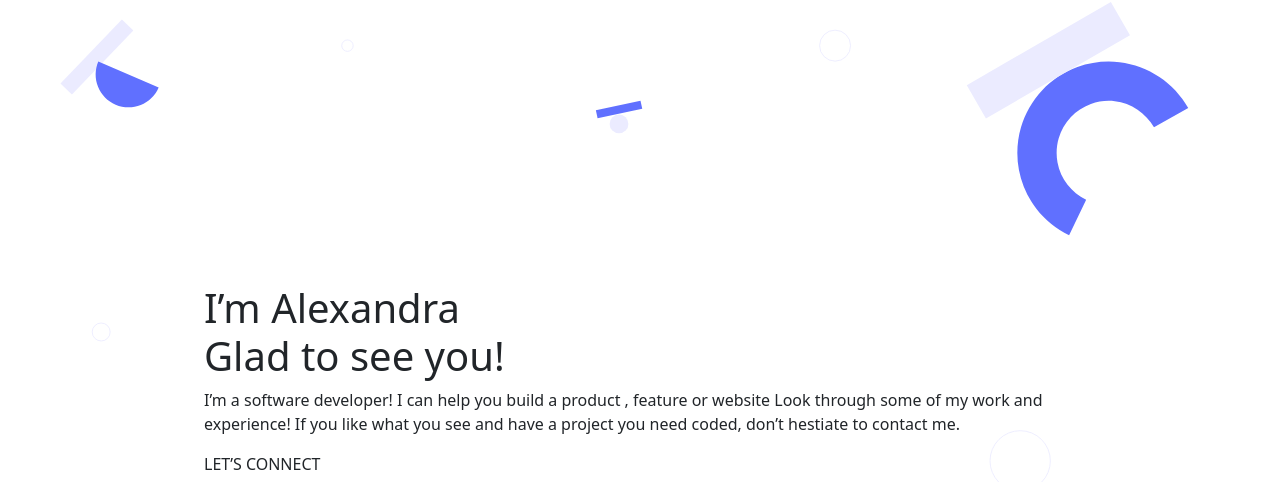
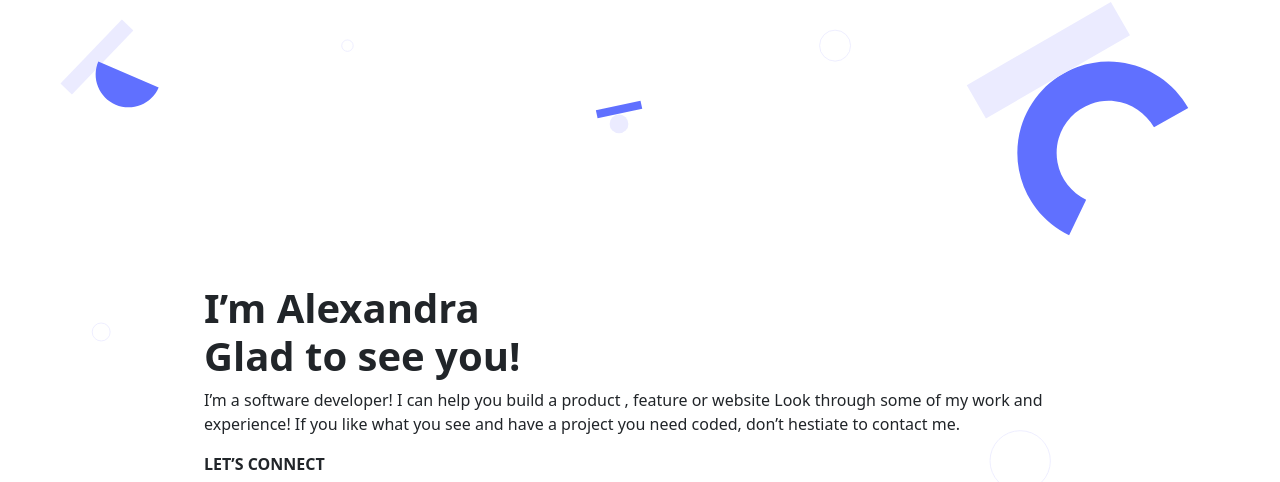
Before and after one commit to d4nQw3rty/Create-application-with-boostrap, a website: page index.html in a window 1280 px wide. Shown: the part 54-536 px from the top of the page. Drawn offline with Linux system fonts and the light colour scheme.

Commit message:
Update index.html
--Add font weihgt to title and supportive text.

```diff
--- a/index.html
+++ b/index.html
@@ -25,13 +25,13 @@
         <section class="container d-flex flex-column justify-content-center vh-100 px-5 mx-5 header-background">
             <div id="header-bg" class="">
                 <div id="header-text" class="px-5 mx-5">
-                    <h1>I’m Alexandra <br>
+                    <h1 class="fw-bold">I’m Alexandra <br>
                         Glad to see you!</h1>
-                    <p>I’m a software developer! I can help you build a product ,
+                    <p class="fw-normal">I’m a software developer! I can help you build a product ,
                         feature or website Look through some of my work and experience! If you like what you see and
                         have a
                         project you need coded, don’t hestiate to contact me.</p>
-                    <span>LET’S CONNECT</span>
+                    <span class="fw-semibold">LET’S CONNECT</span>
                 </div>
                 <ul id="header-list" class="d-flex flex-row list-unstyled ms-5 ps-5 gap-3 mt-1">
                     <li><a href="#"><img src="/img/list img/twitter.svg" alt="Twitter link"></a></li>
```
